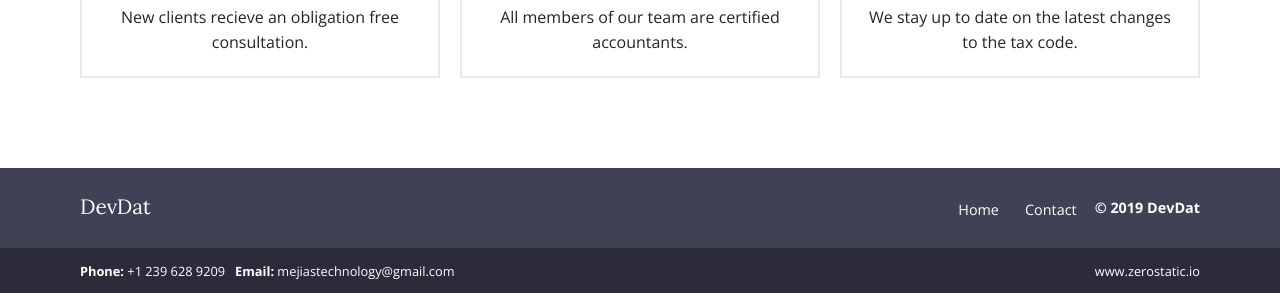
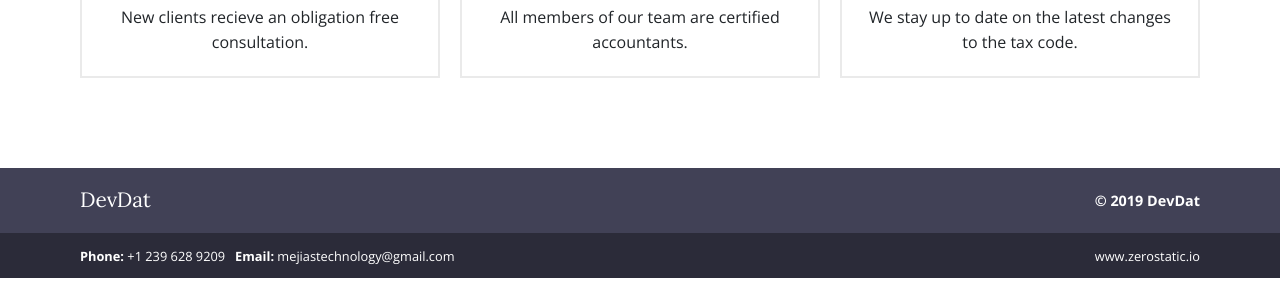
Before and after one commit to eduarmreyes/gatsby-devdat-2018, a Gatsby site: page / in a window 1280 px wide. Shown: the part 1404-1697 px from the top of the page. Built offline with nearby package versions, Linux system fonts and the light colour scheme; Gatsby itself is replaced by a stand-in of ours.

Commit message:
remove footer links for the moment

```diff
--- a/src/components/Footer.js
+++ b/src/components/Footer.js
@@ -9,14 +9,6 @@ const Footer = props => (
           <div className="footer">
             <h3 className="footer-title">{props.data.site.siteMetadata.title}</h3>
             <ul className="footer-menu">
-              <li>
-                {' '}
-                <Link to="/">Home</Link>
-              </li>
-              <li>
-                {' '}
-                <Link to="/contact">Contact</Link>
-              </li>
               <li className="copyright">
                 ©
 {' '}
```
